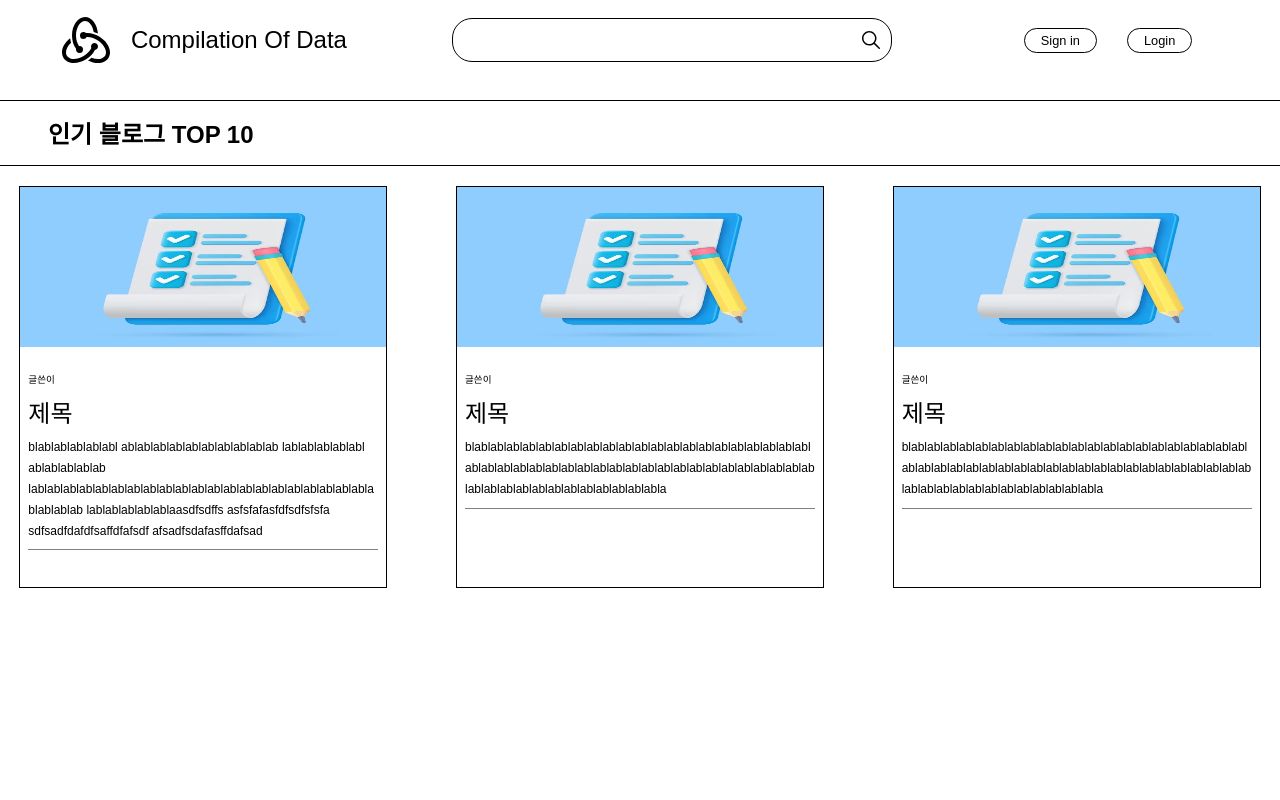
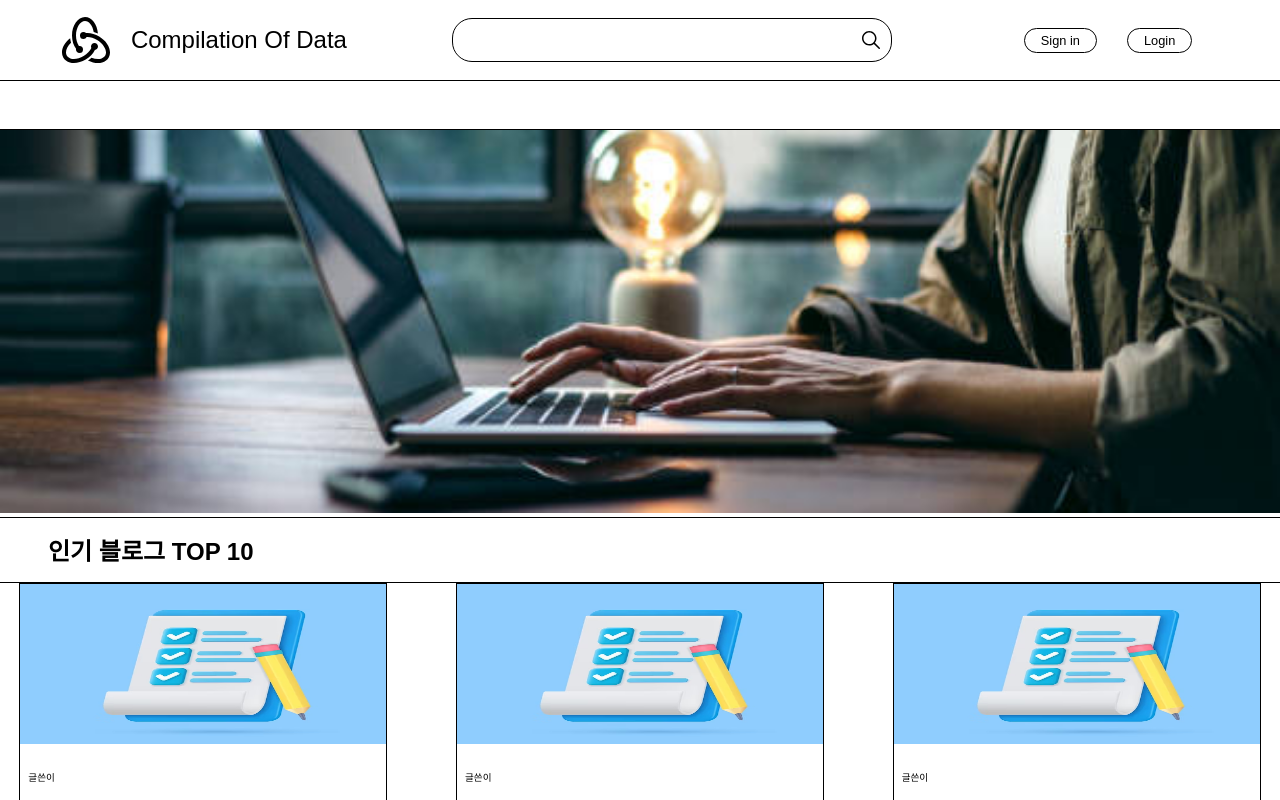
Before and after one commit to dldnsgkr/jjamphong_code, a React (Create React App) app: page / in a window 1280 px wide. Shown: the top 800 px of the page. Built offline with nearby package versions, Linux system fonts and the light colour scheme; a web font is replaced by a local one.

Commit message:
refactor: Create Banner. Create Nav bar section.

```diff
--- a/src/components/web/common/Header.tsx
+++ b/src/components/web/common/Header.tsx
@@ -4,6 +4,7 @@ import IconSearch from '@icon/icon-search.svg';
 
 const Header = () => {
   return (
+    <>
       <header>
         <div className="headerContainer__titleContainer">
           <img src={IconLogo} alt="project logo" />
@@ -20,6 +21,10 @@ const Header = () => {
           <div className="login__button">Login</div>
         </div>
       </header>
+      <nav>
+        <div></div>
+      </nav>
+    </>
   );
 };
 
--- a/src/pages/web/Home.tsx
+++ b/src/pages/web/Home.tsx
@@ -1,5 +1,6 @@
 import InfiniteCarousel from '@components/web/carousel/InfiniteCarousel';
 import TestImage from '../../assets/test/home__carousel_test-image.avif';
+import BannerImage from '../../assets/image/demo/main-banner.jpg';
 import '@style/web/pages/web/home.scss';
 
 const Home = () => {
@@ -127,6 +128,14 @@ const Home = () => {
   return (
     <main>
       <section>
+        <img
+          src={BannerImage}
+          alt="banner-image"
+          width={'100%'}
+          height={'100%'}
+        />
+      </section>
+      <section>
         <h1>인기 블로그 TOP 10</h1>
         <InfiniteCarousel carouselData={carouselData} />
       </section>
--- a/src/style/common/_reset.scss
+++ b/src/style/common/_reset.scss
@@ -9,7 +9,7 @@ body {
     font-family: 'MyFont', sans-serif;
 }
 
-body, div, p {
+body, div, p, h1 {
     margin: 0;
     padding: 0;
     border: 0;
--- a/src/style/web/components/common/header.scss
+++ b/src/style/web/components/common/header.scss
@@ -58,3 +58,10 @@ header {
         }
     }
 }
+
+nav {
+    width: 100%;
+    height: 3rem;
+    border-top: 1px solid black;
+    border-bottom: 1px solid black;;
+}
```
Also changed, not shown: src/assets/image/demo/main-banner.jpg (added). Lines whose indentation alone changed are shown as unchanged.
